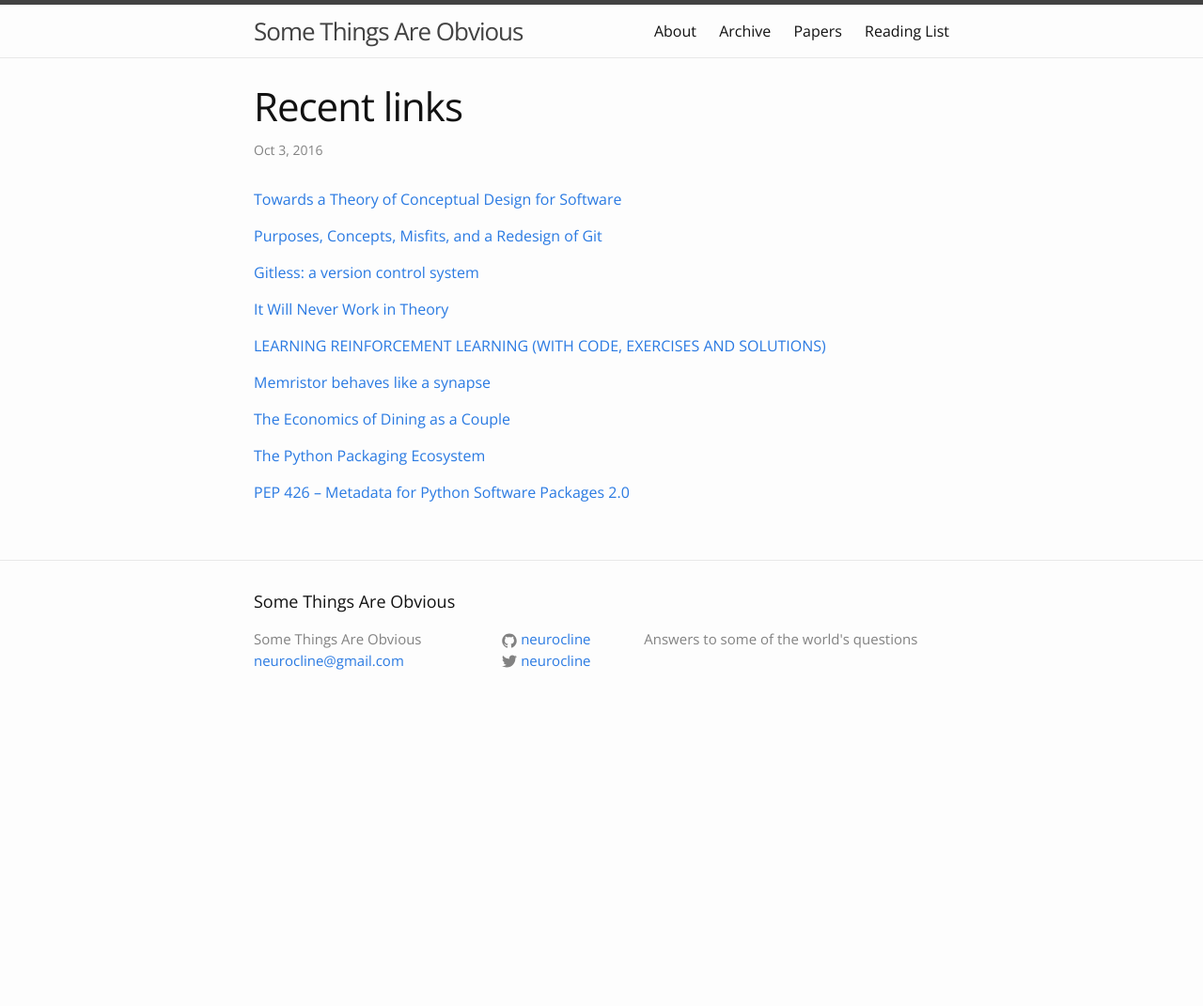
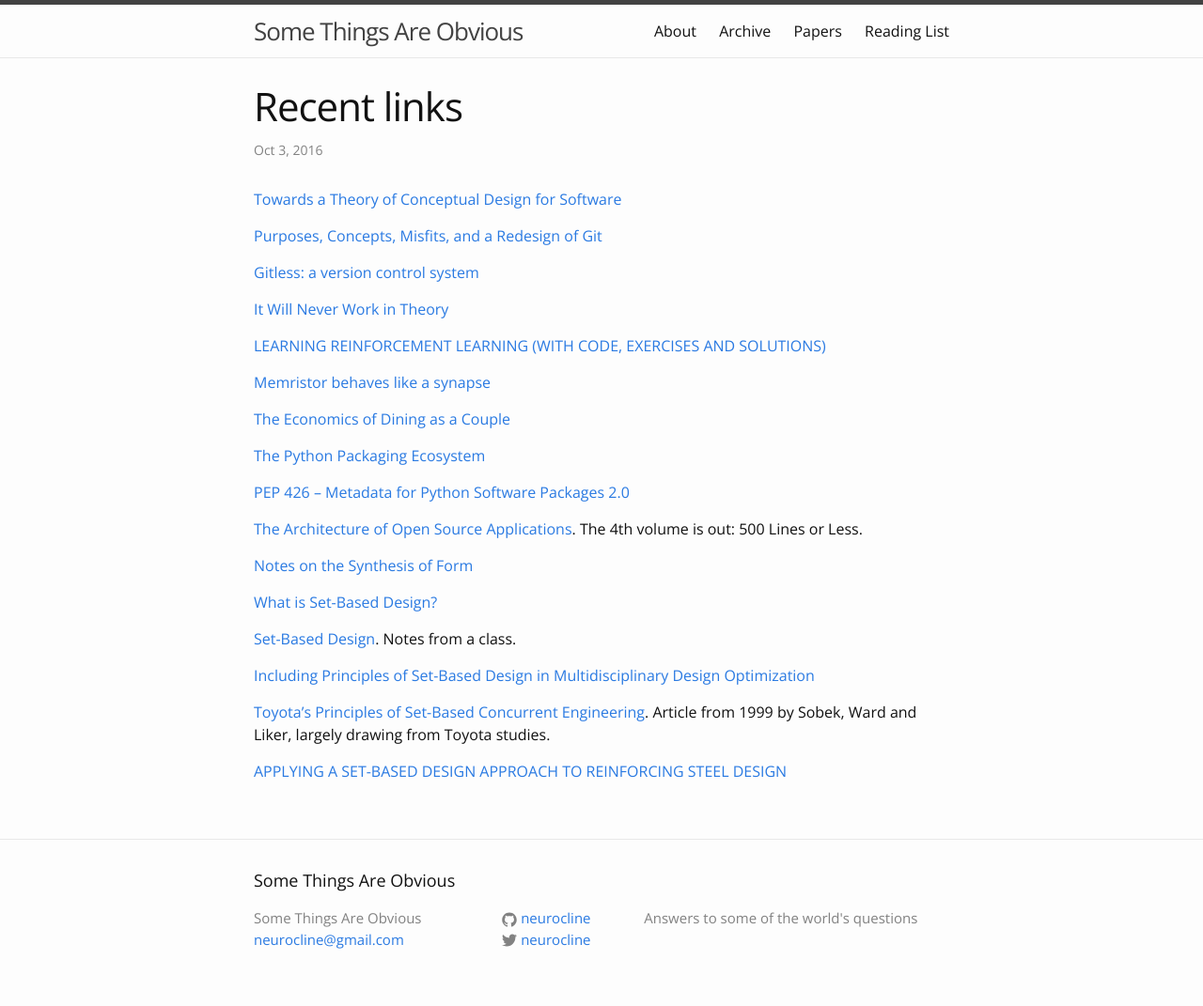
Before and after one commit to neurocline/neurocline.github.io, a Jekyll site: the page built from _posts/2016-10-03-recent-links.md, in a window 1280 px wide. Shown: the whole page at 94% size. Built offline with Jekyll 4.4.1, drawn with Linux system fonts in a browser that asks for light colours; before the commit the page ends 900 px from its top, so only the background shows below that.

Commit message:
updated links

```diff
--- a/_posts/2016-10-03-recent-links.md
+++ b/_posts/2016-10-03-recent-links.md
@@ -23,3 +23,17 @@ tags: links
 [The Python Packaging Ecosystem](http://www.curiousefficiency.org/posts/2016/09/python-packaging-ecosystem.html)
 
 [PEP 426 -- Metadata for Python Software Packages 2.0](https://www.python.org/dev/peps/pep-0426/)
+
+[The Architecture of Open Source Applications](http://aosabook.org/en/index.html). The 4th volume is out: 500 Lines or Less.
+
+[Notes on the Synthesis of Form](https://monoskop.org/images/f/ff/Alexander_Christopher_Notes_on_the_Synthesis_of_Form.pdf)
+
+[What is Set-Based Design?](http://www.doerry.org/norbert/papers/SBDFinal.pdf)
+
+[Set-Based Design](https://www.rose-hulman.edu/~stienstr/ME470/Set-basedDesign_Fall2012.pdf). Notes from a class.
+
+[Including Principles of Set-Based Design in Multidisciplinary Design Optimization](https://deepblue.lib.umich.edu/bitstream/handle/2027.42/97124/AIAA2012-5444.pdf?sequence=1)
+
+[Toyota's Principles of Set-Based Concurrent Engineering](http://www.ce.berkeley.edu/~tommelein/design/Sobek&Ward&Liker%201999%20Toyota's%20Principles%20of%20Set%20Based%20Concurrent%20Engineering.pdf). Article from 1999 by Sobek, Ward and Liker, largely drawing from Toyota studies.
+
+[APPLYING A SET-BASED DESIGN APPROACH TO REINFORCING STEEL DESIGN](http://www.ce.berkeley.edu/~tommelein/papers/2009-Parrish-PhD.pdf)
```
